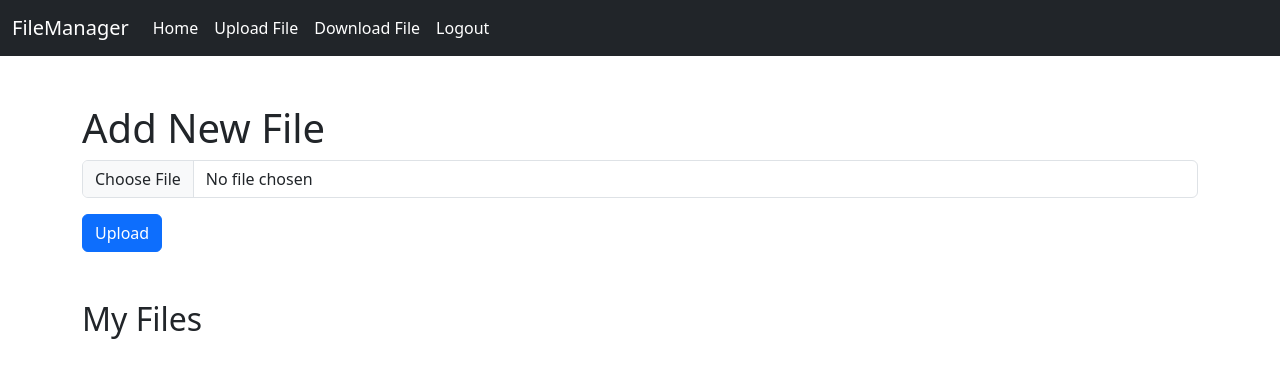
After one commit to vinogum/file_manager, a Django app: page /files/upload-file/ in a window 1280 px wide. The commit adds this page. Shown: the top 378 px of the page. Run offline with Django 5.2, Linux system fonts and the light colour scheme.

Commit message:
Add initial features to files application (urls.py, serializer.py, templates/ and views.py)

```diff
--- a/file_manager/urls.py
+++ b/file_manager/urls.py
@@ -20,5 +20,5 @@ from django.urls import path, include
 urlpatterns = [
     path("admin/", admin.site.urls),
     path("auth/", include("accounts.urls")),
-    path("", include("files.urls")),
+    path("files/", include("files.urls")),
 ]
--- a/files/templates/files/index.html
+++ b/files/templates/files/index.html
@@ -1,9 +1,43 @@
 <!DOCTYPE html>
-<html>
-    <head>
-        <title>File Manager</title>
-    </head>
-    <body>
-        <h1 style="font-family: Arial, Helvetica, sans-serif;">Hello, world!</h1>
-    </body>
+<html lang="ru">
+<head>
+    <meta charset="UTF-8">
+    <meta name="viewport" content="width=device-width, initial-scale=1.0">
+    <title>FileManager</title>
+    <link href="https://cdn.jsdelivr.net/npm/bootstrap@5.3.0/dist/css/bootstrap.min.css" rel="stylesheet">
+</head>
+<body>
+    <nav class="navbar navbar-expand-lg navbar-dark bg-dark">
+        <div class="container-fluid">
+            <a class="navbar-brand" href="#">FileManager</a>
+            <button class="navbar-toggler" type="button" data-bs-toggle="collapse" data-bs-target="#navbarNav" aria-controls="navbarNav" aria-expanded="false" aria-label="Toggle navigation">
+                <span class="navbar-toggler-icon"></span>
+            </button>
+            <div class="collapse navbar-collapse" id="navbarNav">
+                <ul class="navbar-nav">
+                    <li class="nav-item">
+                        <a class="nav-link active" aria-current="page" href="#">Home</a>
+                    </li>
+                    <li>
+                        <a class="nav-link active" aria-current="page" href="{% url 'upload-file' %}">Upload File</a>
+                    </li>
+                    <li>
+                        <a class="nav-link active" aria-current="page" href="{% url 'get-file' %}">Download File</a>
+                    </li>
+                    <li>
+                        <a class="nav-link active" aria-current="page" href="#">Logout</a>
+                    </li>
+                </ul>
+            </div>
+        </div>
+    </nav>
+
+    <div class="container mt-5">
+        {% block content %}
+        <!-- Содержимое страницы будет здесь -->
+        {% endblock %}
+    </div>
+
+    <script src="https://cdn.jsdelivr.net/npm/bootstrap@5.3.0/dist/js/bootstrap.bundle.min.js"></script>
+</body>
 </html>
--- /dev/null
+++ b/files/templates/files/upload_file.html
@@ -0,0 +1,21 @@
+{% extends "files/index.html" %}
+
+{% block content %}
+    <h1>Add New File</h1>
+    <form method="post" enctype="multipart/form-data">
+        <div class="mb-3">
+            <input type="file" class="form-control" id="file" name="file" required>
+        </div>
+        <button type="submit" class="btn btn-primary">Upload</button>
+    </form>
+
+    <h2 class="mt-5">My Files</h2>
+    <ul class="list-group">
+        {% for file in files %}
+            <li class="list-group-item">
+                <a href="/file/{{ file.id }}">{{ file.name }}</a>
+                <span class="badge bg-secondary">{{ file.versions|length }} версий</span>
+            </li>
+        {% endfor %}
+    </ul>
+{% endblock %}
--- a/files/urls.py
+++ b/files/urls.py
@@ -1,7 +1,13 @@
-from django.urls import path
+from rest_framework import routers
+from .views import FileViewSet
+from django.urls import path, include
 from . import views
 
+router = routers.DefaultRouter()
+router.register(r"files", FileViewSet)
 
 urlpatterns = [
-    path("", views.index, name="index"),
+    path("get-file/", views.get_file, name="get-file"),
+    path("upload-file/", views.upload_file, name="upload-file"),
+    path("api/", include(router.urls)),
 ]
--- a/files/views.py
+++ b/files/views.py
@@ -1,5 +1,21 @@
 from django.shortcuts import render
+from rest_framework import viewsets
+from .models import File
+from .serializer import FileSerializer
 
 
-def index(request):
-    return render(request, "files/index.html")
+class FileViewSet(viewsets.ModelViewSet):
+    queryset = File.objects.all()
+    serializer_class = FileSerializer
+
+    def create(self, request, *args, **kwargs):
+        pass
+
+
+def get_file(request):
+    if request.method == "GET":
+        return render(request, "files/get_file.html")
+
+def upload_file(request):
+    if request.method == "GET":
+        return render(request, "files/upload_file.html")
```
Also changed, not shown: files/serializer.py (added, +8 -0 lines), files/templates/files/get_file.html (added, +18 -0 lines).
